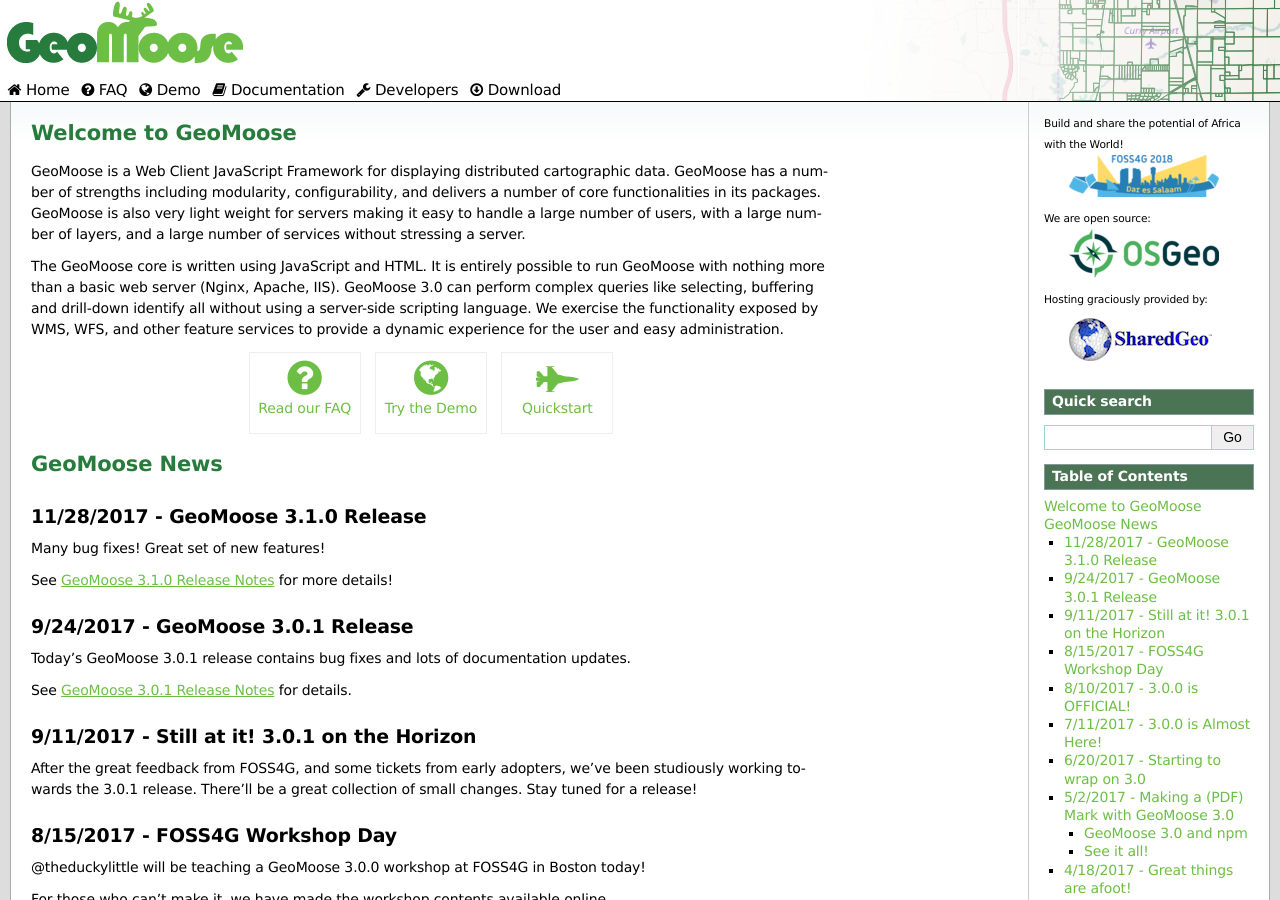
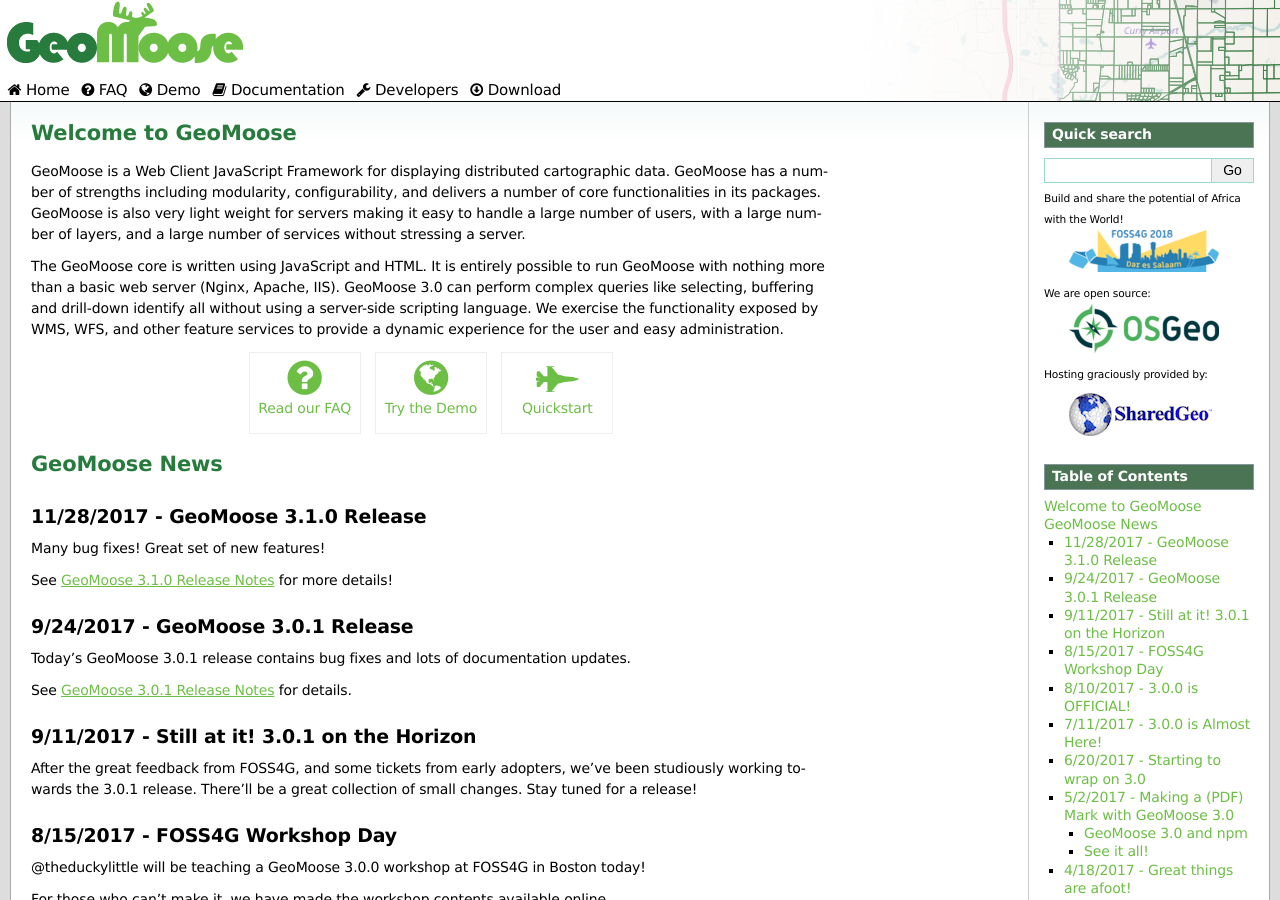
Before and after one commit to herambchaudhari4121/geomoose-website, a Sphinx documentation site: the page built from source/index.rst, in a window 1280 px wide and 900 px high. Built offline with Sphinx 7.4.7, drawn with Linux system fonts in a browser that asks for light colours.

Commit message:
Move Quick Search to top of sidebar

```diff
--- a/source/_templates/layout.html
+++ b/source/_templates/layout.html
@@ -11,18 +11,6 @@
 
 {% block relbar1 %}{% endblock %}
 {% block relbar2 %}{% endblock %}
-
-{% block sidebarlogo%}
-<div class="logo-byline">Build and share the potential of Africa with the World!</div>
-<a href="http://2018.foss4g.org/"><img src="{{ pathto("_static/foss4g2018.png", 1) }}"  alt="FOSS4G2018 logo" width="150"/></a>
-<div class="logo-byline">We are open source:</div>
-<a href="http://www.osgeo.org"><img src="{{ pathto('_static/osgeo.png', 1) }}"/></a><br/>
-<div>
-<div class="logo-byline">Hosting graciously provided by:</div>
-<a title="SharedGeo" href="http://www.sharedgeo.org"><img src="{{ pathto('_static/sg.png', 1) }}"/></a>
-</div>
-{% endblock %}
-
 
 {% block header %}
 <div id="header">
--- /dev/null
+++ b/source/_templates/logos.html
@@ -0,0 +1,8 @@
+<div class="logo-byline">Build and share the potential of Africa with the World!</div>
+<a href="http://2018.foss4g.org/"><img src="{{ pathto("_static/foss4g2018.png", 1) }}"  alt="FOSS4G2018 logo" width="150"/></a>
+<div class="logo-byline">We are open source:</div>
+<a href="http://www.osgeo.org"><img src="{{ pathto('_static/osgeo.png', 1) }}"/></a><br/>
+<div>
+<div class="logo-byline">Hosting graciously provided by:</div>
+<a title="SharedGeo" href="http://www.sharedgeo.org"><img src="{{ pathto('_static/sg.png', 1) }}"/></a>
+</div>
--- a/source/conf.py
+++ b/source/conf.py
@@ -135,7 +135,7 @@
 
 # Custom sidebar templates, maps document names to template names.
 html_sidebars = {
-	'**': ['searchbox.html', 'localtoc.html', 'relations.html', 'sourcelink.html']
+	'**': ['searchbox.html', 'logos.html', 'localtoc.html', 'relations.html', 'sourcelink.html']
 }
 
 # Additional templates that should be rendered to pages, maps page names to
```
